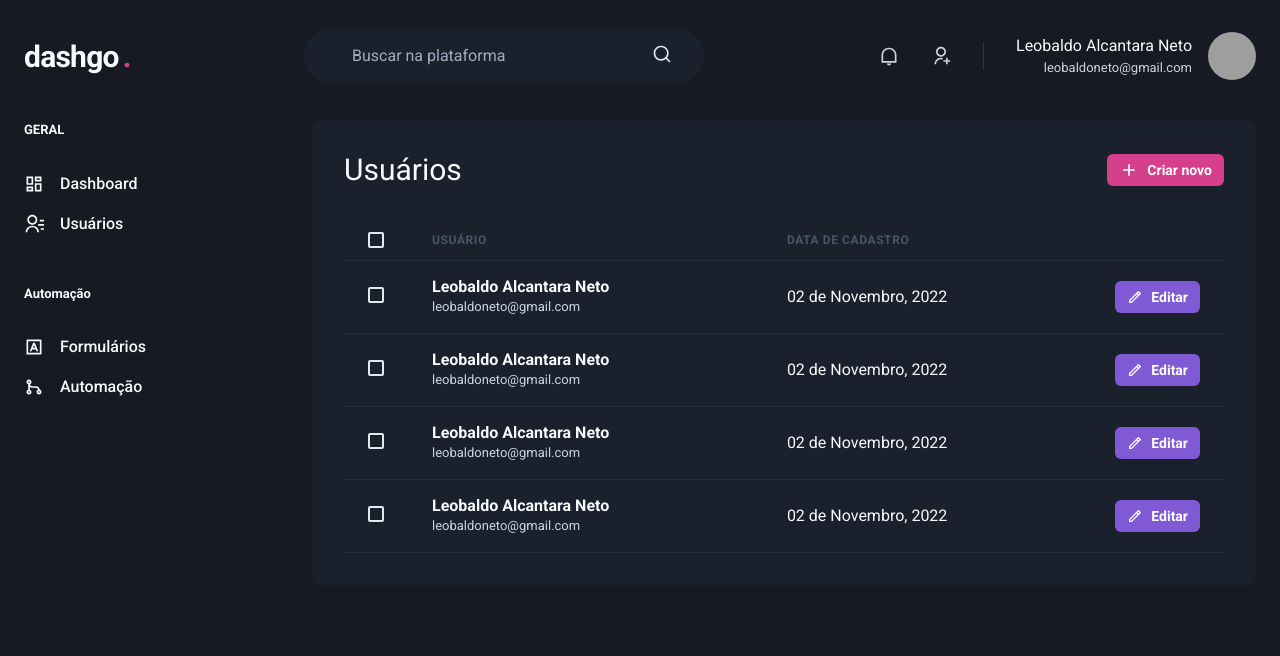
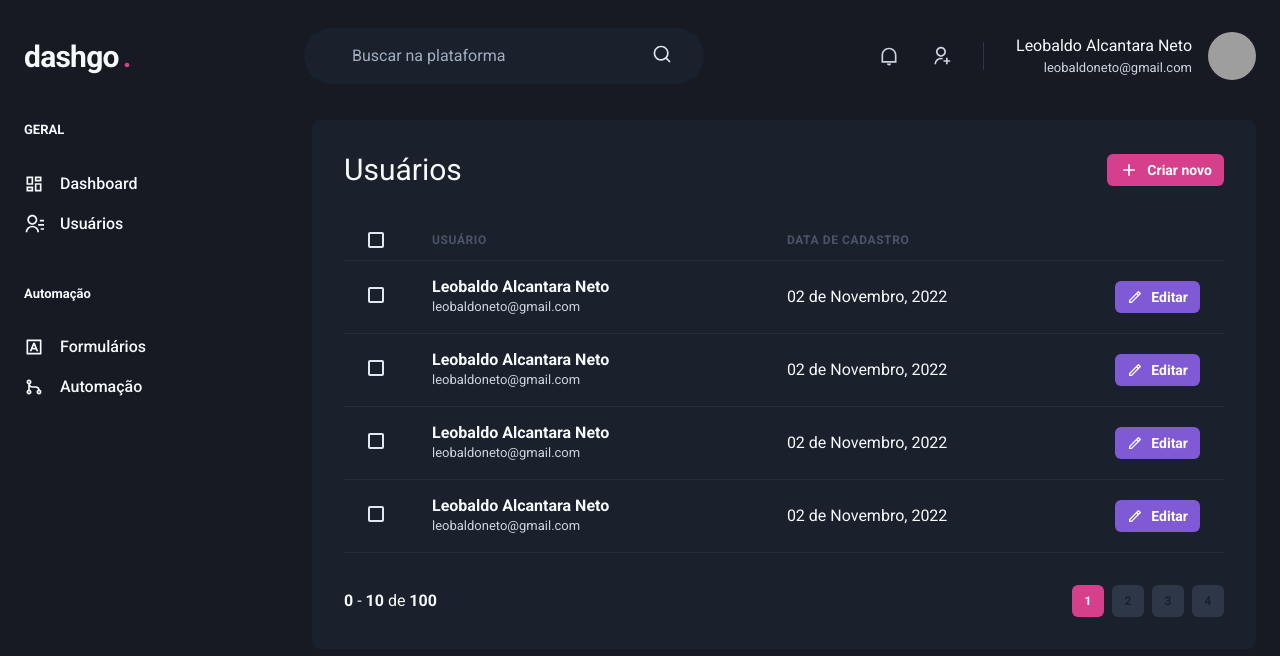
Before and after one commit to leobaldoneto/dashgo, a Next.js app: page /users in a window 1280 px wide. Shown: the top 656 px of the page. Built offline with nearby package versions, Linux system fonts and the light colour scheme; grey boxes are pictures that could not be loaded.

Commit message:
feat(pages): Add pagination style

```diff
--- /dev/null
+++ b/src/components/Pagination.tsx
@@ -0,0 +1,64 @@
+import { Box, Button, Stack } from "@chakra-ui/react";
+
+export default function Pagination() {
+  return (
+    <Stack
+      direction='row'
+      mt='8'
+      justify='space-between'
+      align='center'
+    >
+      <Box>
+        <strong>0</strong> - <strong>10</strong> de <strong>100</strong>
+      </Box>
+      <Stack direction='row' spacing='2'>
+        <Button
+          size='sm'
+          fontSize='xs'
+          width='4'
+          colorScheme='pink'
+          disabled
+          _disabled={{
+            bgColor: 'pink.500',
+            cursor: 'default',
+          }}
+        >
+          1
+        </Button>
+        <Button
+          size='sm'
+          fontSize='xs'
+          width='4'
+          bgColor='gray.700'
+          _hover={{
+            bg: 'gray.500'
+          }}
+        >
+          2
+        </Button>
+        <Button
+          size='sm'
+          fontSize='xs'
+          width='4'
+          bgColor='gray.700'
+          _hover={{
+            bg: 'gray.500'
+          }}
+        >
+          3
+        </Button>
+        <Button
+          size='sm'
+          fontSize='xs'
+          width='4'
+          bgColor='gray.700'
+          _hover={{
+            bg: 'gray.500'
+          }}
+        >
+          4
+        </Button>
+      </Stack>
+    </Stack>
+  )
+}
--- a/src/pages/users/index.tsx
+++ b/src/pages/users/index.tsx
@@ -1,6 +1,7 @@
 import { Box, Button, Checkbox, Flex, Heading, Icon, Table, Tbody, Td, Th, Thead, Tr, Text } from "@chakra-ui/react";
 import { RiAddLine, RiPencilLine } from 'react-icons/ri';
 import Header from "../../components/Header";
+import Pagination from "../../components/Pagination";
 import Sidebar from "../../components/Sidebar";
 
 export default function UserList() {
@@ -140,6 +141,7 @@
               </Tr>
             </Tbody>
           </Table>
+          <Pagination />
         </Box>
       </Flex>
     </Box>
```
